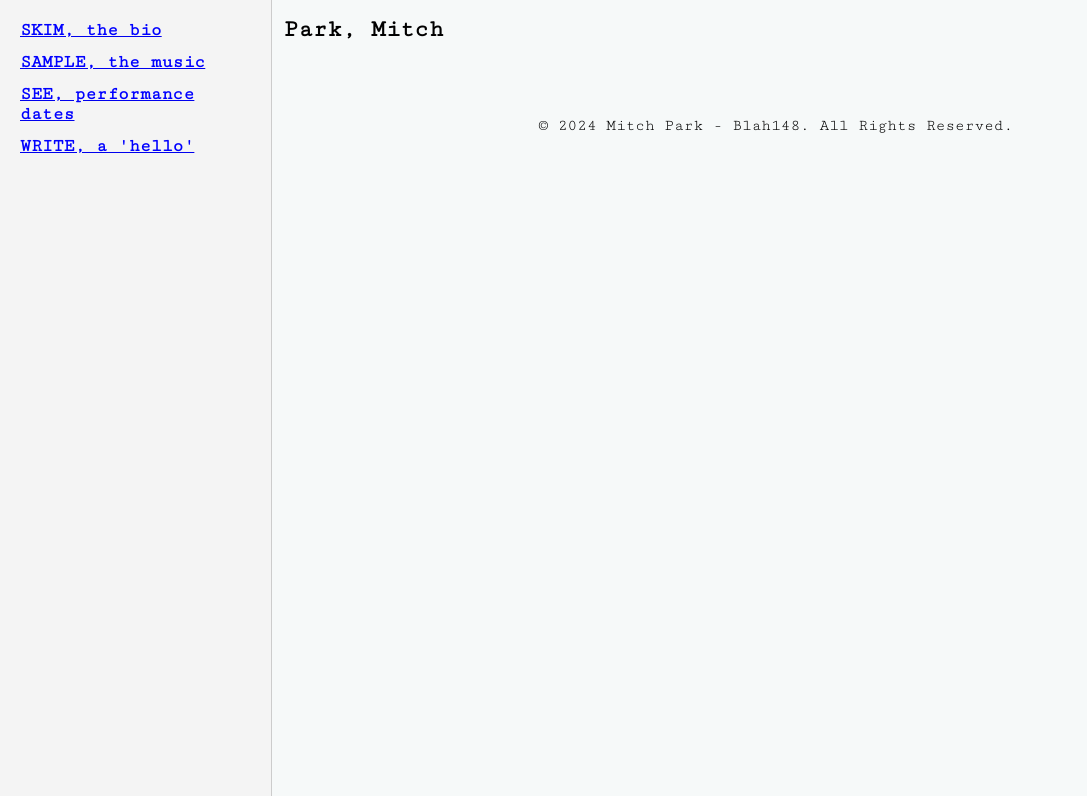
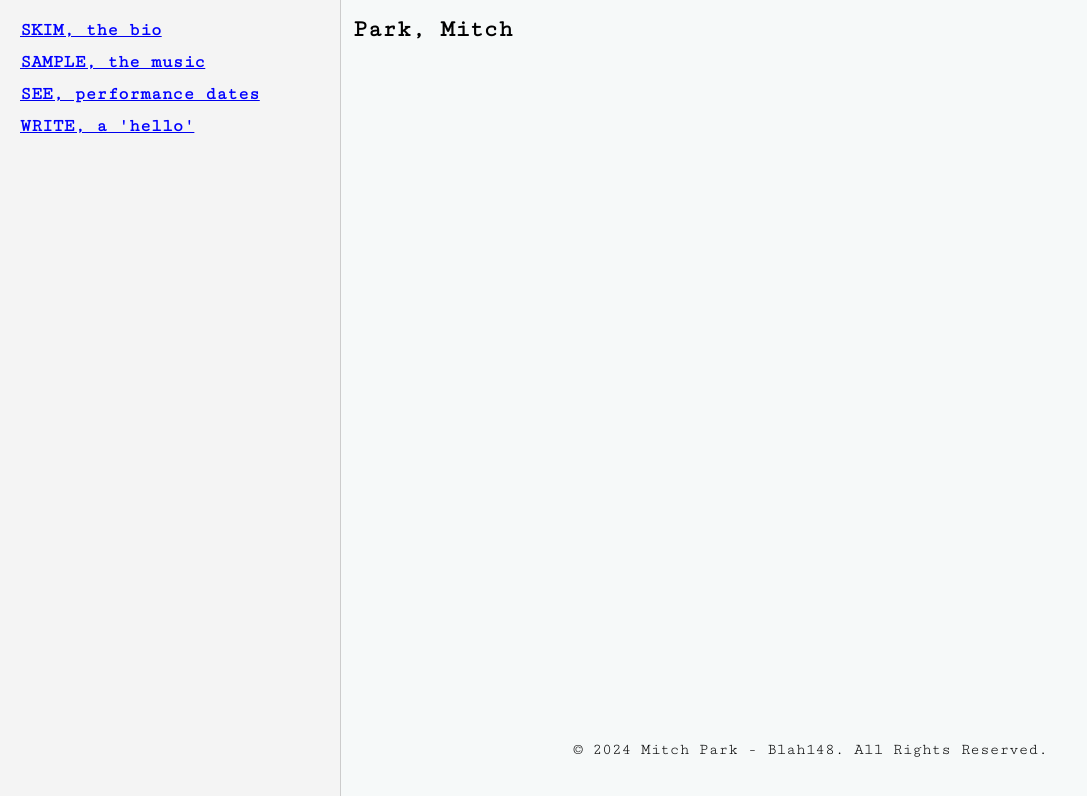
Before and after one commit to blah148/portfolio, a Next.js app: page / in a window 1280 px wide. Shown: the top 796 px of the page, without its empty margins (0-1087 px from the left). Built offline with nearby package versions, Linux system fonts and the light colour scheme.

Commit message:
anchored footer to the bottom

```diff
--- a/components/Footer.module.css
+++ b/components/Footer.module.css
@@ -3,6 +3,7 @@
   padding: 54px 0 32px;
   font-size: 16px;
   line-height: 1.6;
+	margin-top: auto;
 }
 
 .footerContent {
--- a/styles/globals.css
+++ b/styles/globals.css
@@ -21,6 +21,9 @@ body.menuOpen {
 	display: flex;
 }
 .otherBody {
+	display: flex;
+	flex-direction: column;
+	flex: 1;
 	width: 100%;
 	overflow-y: auto;
 	min-height: 100vh;
```
